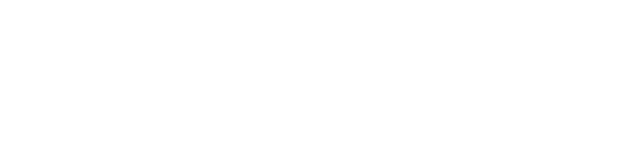
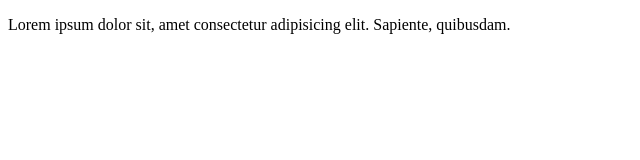
Before and after one commit to TaimoorZulqarnain/without_cloning-01, a plain HTML site: page index.html in a window 1280 px wide. Shown: the whole page, without its empty margins (0-640 px from the left). Drawn offline with Linux system fonts and the light colour scheme.

Commit message:
gain paragrapgh

```diff
--- a/index.html
+++ b/index.html
@@ -6,6 +6,6 @@
     <title>Document</title>
 </head>
 <body>
-
+    <p>Lorem ipsum dolor sit, amet consectetur adipisicing elit. Sapiente, quibusdam.</p>
 </body>
 </html>
```
